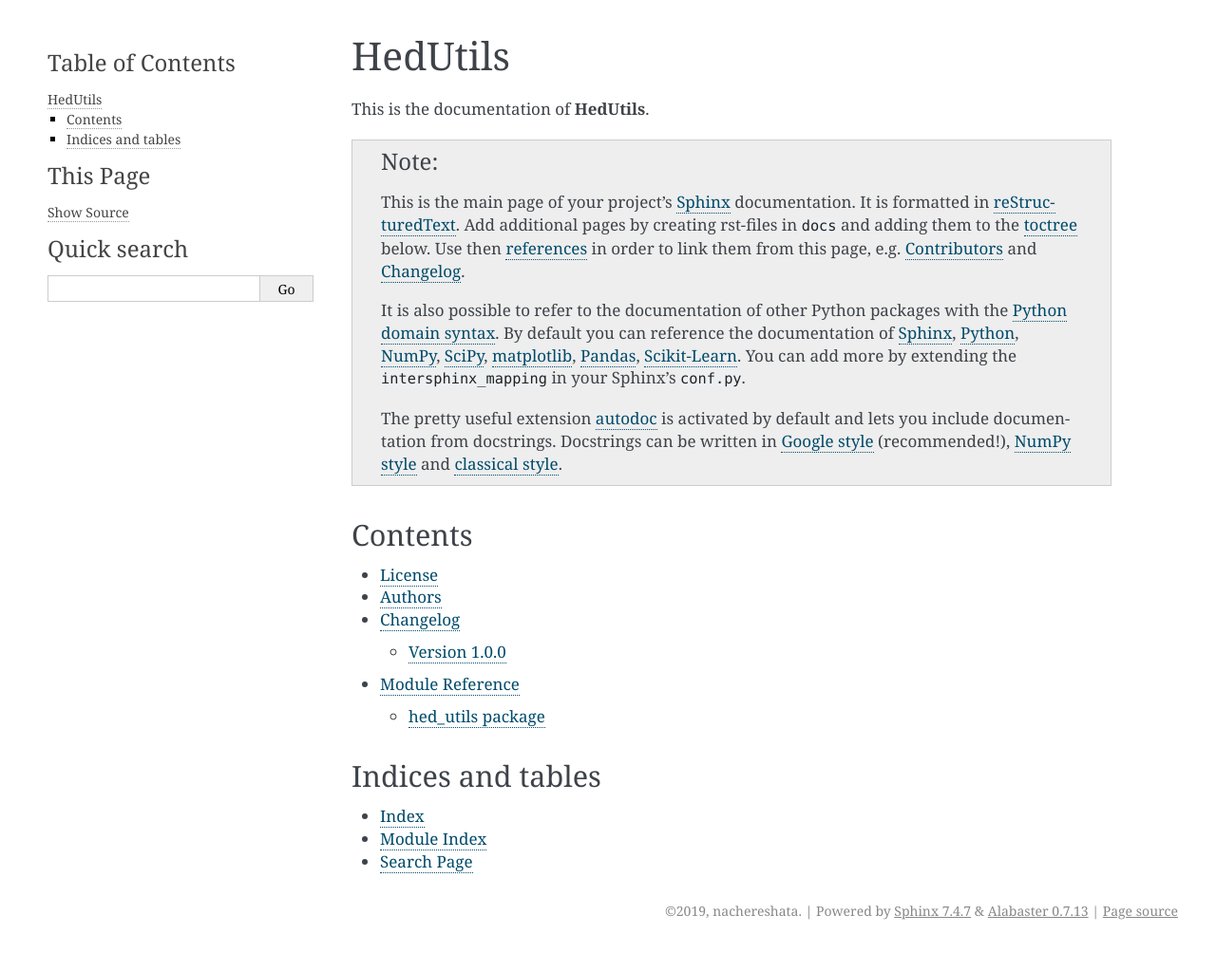
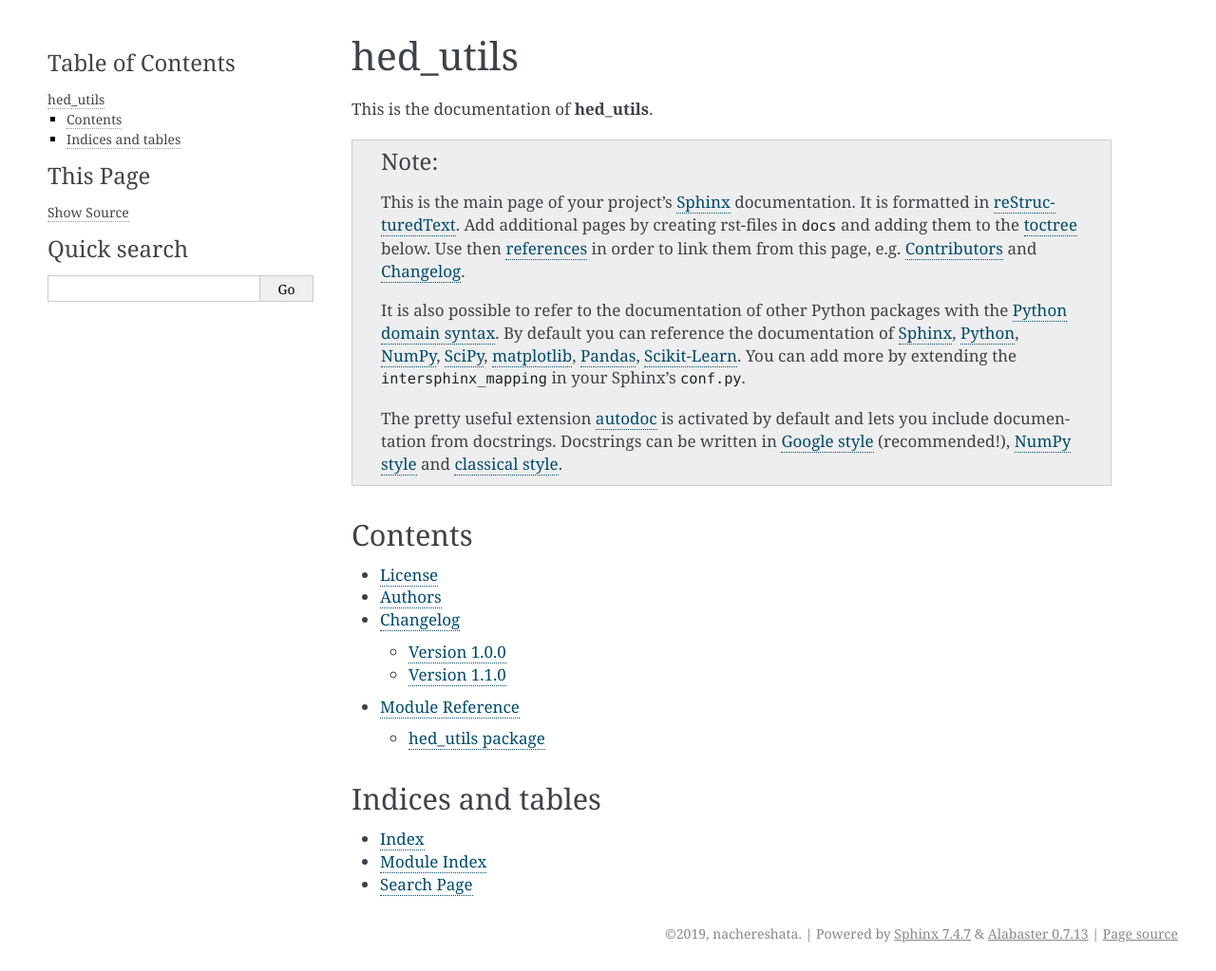
Before and after one commit to nachereshata/HedUtils, a Sphinx documentation site: the page built from docs/index.rst, in a window 1280 px wide. Shown: the whole page at 95% size. Built offline with Sphinx 7.4.7, drawn with Linux system fonts in a browser that asks for light colours; before the commit the page ends 999 px from its top, so only the background shows below that.

Commit message:
- restructured project - improved kill_all interface - bumped up version - changed name from HedUtils to hed_utils
Signed-off-by: nachereshata <nachereshata@gmail.com>

```diff
--- a/CHANGELOG.rst
+++ b/CHANGELOG.rst
@@ -9,3 +9,10 @@
 - Added excel_util.py to help deal with sheets
 - Added file_sys.py to help deal with files
 - Added log.py to assist logging
+
+Version 1.1.0
+=============
+
+- improved logging
+- improved `kill_all` interface
+- restructured project
--- a/docs/conf.py
+++ b/docs/conf.py
@@ -81,7 +81,7 @@
 master_doc = 'index'
 
 # General information about the project.
-project = u'HedUtils'
+project = u'hed_utils'
 copyright = u'2019, nachereshata'
 
 # The version info for the project you're documenting, acts as replacement for
@@ -235,7 +235,7 @@
 # Grouping the document tree into LaTeX files. List of tuples
 # (source start file, target name, title, author, documentclass [howto/manual]).
 latex_documents = [
-  ('index', 'user_guide.tex', u'HedUtils Documentation',
+  ('index', 'user_guide.tex', u'hed_utils Documentation',
    u'nachereshata', 'manual'),
 ]
 
--- a/docs/index.rst
+++ b/docs/index.rst
@@ -1,8 +1,8 @@
 ========
-HedUtils
+hed_utils
 ========
 
-This is the documentation of **HedUtils**.
+This is the documentation of **hed_utils**.
 
 .. note::
 
--- a/setup.cfg
+++ b/setup.cfg
@@ -3,7 +3,7 @@
 # http://setuptools.readthedocs.io/en/latest/setuptools.html#configuring-setup-using-setup-cfg-files
 
 [metadata]
-name = HedUtils
+name = hed_utils
 description = Pack of helper modules
 author = nachereshata
 author-email = nachereshata@gmail.com
@@ -52,7 +52,7 @@
 
 [options.extras_require]
 # Add here additional requirements for extra features, to install with:
-# `pip install HedUtils[PDF]` like:
+# `pip install hed_utils[PDF]` like:
 # PDF = ReportLab; RXP
 # Add here test requirements (semicolon/line-separated)
 testing =
--- a/src/hed_utils/__init__.py
+++ b/src/hed_utils/__init__.py
@@ -3,7 +3,7 @@
 
 try:
     # Change here if project is renamed and does not equal the package name
-    dist_name = 'HedUtils'
+    dist_name = 'hed_utils'
     __version__ = get_distribution(dist_name).version
 except DistributionNotFound:
     __version__ = 'unknown'
```
Also changed, not shown: README.rst (+4 -3 lines), 1 other file.
